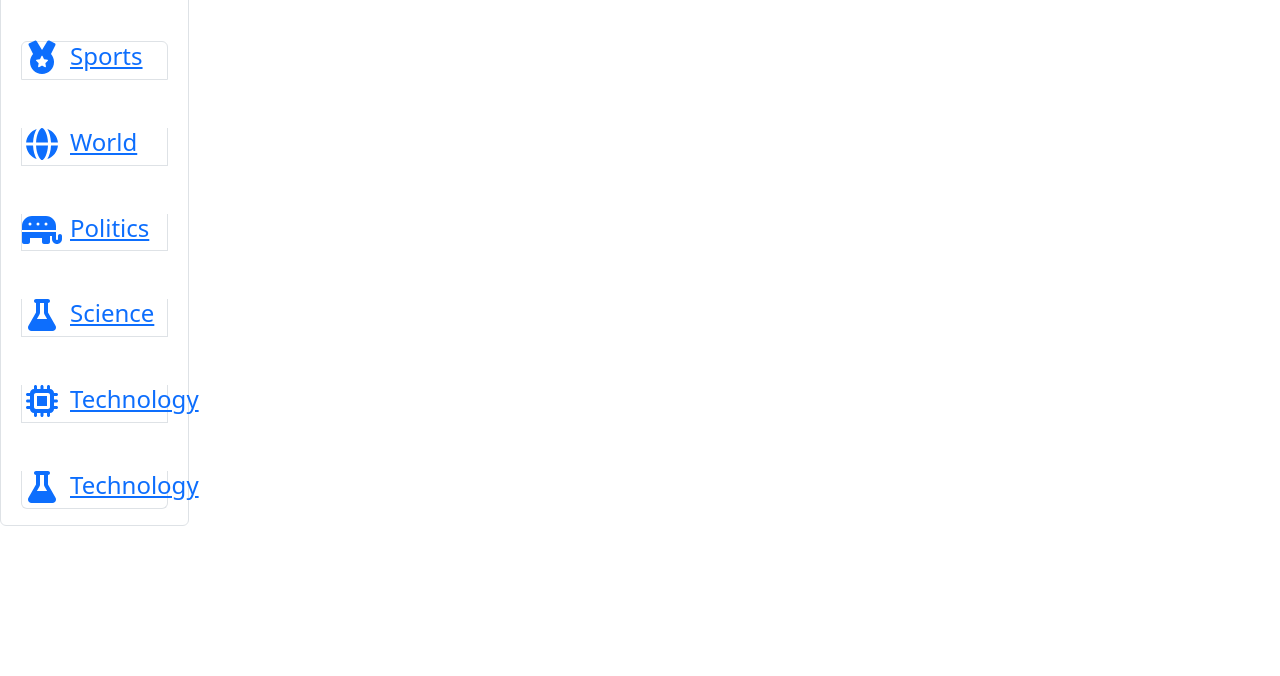
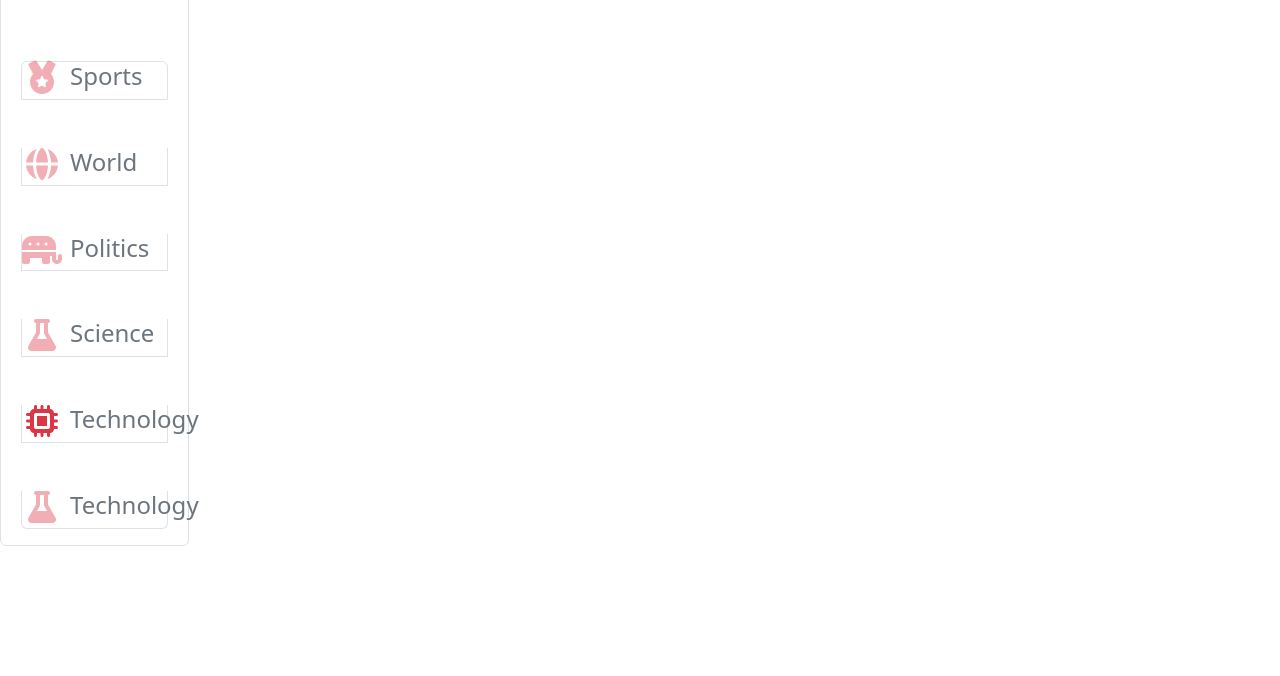
Before and after one commit to Kobby-Jones/news-page, a plain HTML site: page index.html in a window 1280 px wide. Shown: the part 124-800 px from the top of the page. Drawn offline with nearby package versions, Linux system fonts and the light colour scheme; no server answers.

Commit message:
Hide side bar on smaller devices

```diff
--- a/css/styles.css
+++ b/css/styles.css
@@ -19,9 +19,20 @@ body{
 }
 #fixed-column{
     position: fixed;
-    top: 0;
+    top: 20px;
     bottom: 0;
 }
 #scrollable-column{
     margin-left: auto;
 }
+@media only screen and (max-width: 600px) {
+
+    #scrollable-column{
+    width: 100%;
+}
+#fixed-column{
+    display: none;
+}
+
+
+}
--- a/index.html
+++ b/index.html
@@ -16,7 +16,7 @@
 </head>
 <body>
     <div class="header">
-    <nav class="navbar navbar-dark navbar-expand-lg bg-dark pe-10 ">
+    <nav class="navbar navbar-dark navbar-expand-lg bg-dark pe-10 fixed-top">
   <div class="container-fluid">
     <a class="navbar-brand  text-uppercase text-warning" href="#">News Update</a>
     <button class="navbar-toggler" type="button" data-bs-toggle="collapse" data-bs-target="#navbarNavDropdown" aria-controls="navbarNavDropdown" aria-expanded="false" aria-label="Toggle navigation">
@@ -47,7 +47,7 @@
    </div>
    <div class=" news-container">
     <div class="row">
-      <div class="col-lg-2 mt-5 col-sm-2" id="fixed-column">
+      <div class="col-2  mt-5" id="fixed-column">
   <div class="accordion" id="accordionExample">
   <div class="accordion-item fixed">
     <h2 class="accordion-header" id="headingOne">
@@ -58,28 +58,28 @@
     <div id="collapseOne" class="accordion-collapse collapse show" aria-labelledby="headingOne" data-bs-parent="#accordionExample">
       <div class="accordion-body">
         <div class="mt-5 d-flex accordion-item">
-         <a href=""><i class="fa-solid fa-medal fa-bounce" style="font-size: 2rem;"></i></a>
-         <a href="#sports"  class="scroll-to-section"><h4 class="category-icons ms-2">Sports</h4></a>
+         <a href=""><i class="fa-solid fa-medal fa-beat-fade text-danger" style="font-size: 2rem;"></i></a>
+         <a href="#sports"  class="scroll-to-section text-decoration-none text-secondary"><h4 class="category-icons ms-2">Sports</h4></a>
         </div>
          <div class="mt-5 d-flex accordion-item">
-         <a href=""><i class="fa-solid fa-globe fa-bounce" style="font-size: 2rem;"></i></a>
-         <a href="" class="scroll-to-section"><h4 class="category-icons ms-2">World</h4></a>
+         <a href=""><i class="fa-solid fa-globe fa-beat-fade text-danger" style="font-size: 2rem;"></i></a>
+         <a href="" class="scroll-to-section text-decoration-none text-secondary"><h4 class="category-icons ms-2">World</h4></a>
         </div>
         <div class="mt-5 d-flex accordion-item">
-         <a href=""><i class="fa-solid fa-republican fa-bounce" style="font-size: 2rem;"></i></a>
-         <a href="" class="scroll-to-section"><h4 class="category-icons ms-2">Politics</h4></a>
+         <a href=""><i class="fa-solid fa-republican fa-beat-fade text-danger" style="font-size: 2rem;"></i></a>
+         <a href="" class="scroll-to-section text-decoration-none text-secondary"><h4 class="category-icons ms-2">Politics</h4></a>
         </div>
         <div class="mt-5 d-flex accordion-item">
-         <a href=""><i class="fa-solid fa-flask fa-bounce" style="font-size: 2rem;"></i></a>
-         <a href="" class="scroll-to-section"><h4 class="category-icons ms-2">Science</h4></a>
+         <a href=""><i class="fa-solid fa-flask fa-beat-fade text-danger" style="font-size: 2rem;"></i></a>
+         <a href="" class="scroll-to-section text-decoration-none text-secondary"><h4 class="category-icons ms-2">Science</h4></a>
         </div>
         <div class="mt-5 d-flex accordion-item">
-         <a href=""><i class="fa-solid fa-microchip fa-bounce" style="font-size: 2rem;"></i></a>
-         <a href="" class="scroll-to-section"><h4 class="category-icons ms-2">Technology</h4></a>
+         <a href=""><i class="fa-solid fa-microchip fa-fade text-danger" style="font-size: 2rem;"></i></a>
+         <a href="" class="scroll-to-section text-decoration-none text-secondary"><h4 class="category-icons ms-2">Technology</h4></a>
         </div>
         <div class="mt-5 d-flex accordion-item">
-         <a href=""><i class="fa-solid fa-flask fa-bounce" style="font-size: 2rem;"></i></a>
-         <a href="" class="scroll-to-section"><h4 class="category-icons ms-2">Technology</h4></a>
+         <a href=""><i class="fa-solid fa-flask fa-beat-fade text-danger" style="font-size: 2rem;"></i></a>
+         <a href="" class="scroll-to-section text-decoration-none text-secondary"><h4 class="category-icons ms-2">Technology</h4></a>
         </div>
       </div>
     </div>
@@ -89,7 +89,7 @@
 </div>
       </div>
 
-      <div class="col-lg-10" id="scrollable-column">
+      <div class="col-10" id="scrollable-column">
   <div class="all mt-5 ">
 
     <div class="container pt-5">
--- a/js/script.js
+++ b/js/script.js
@@ -74,7 +74,7 @@ function createNewsCard(news, categoryRow) {
   let readMoreAnchor = document.createElement("a");
   readMoreAnchor.href = news.readMoreUrl;
   let readMoreButton = document.createElement("button");
-  readMoreButton.classList.add("btn", "btn-primary", "text-center");
+  readMoreButton.classList.add("btn", "btn-danger", "text-center");
   readMoreButton.innerText = "Read More"
   readMoreAnchor.appendChild(readMoreButton);
   readMoreDiv.appendChild(readMoreAnchor);
```
